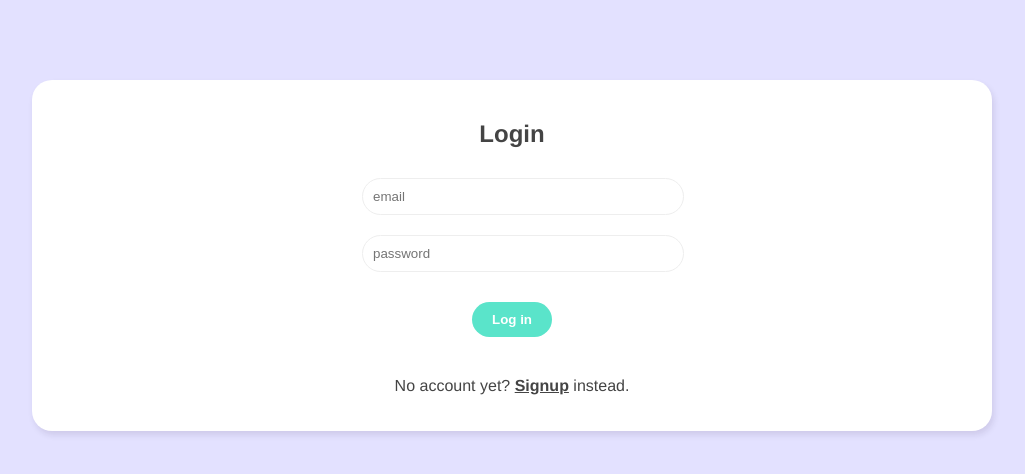
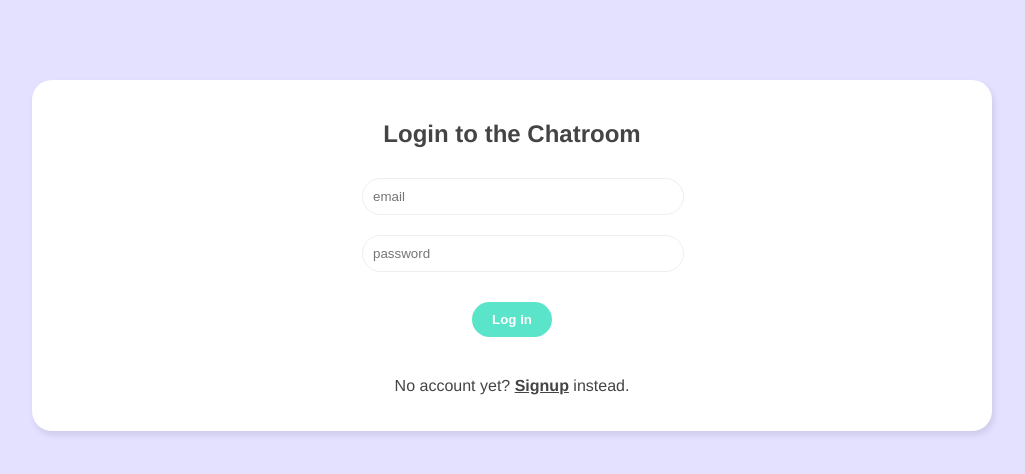
Before and after one commit to elvan/live-chat-app-vue-firebase, a Vue app: page / in a window 1280 px wide. Shown: the top 474 px of the page, without its empty margins (128-1153 px from the left). Built offline with nearby package versions, Linux system fonts and the light colour scheme; no server answers.

Commit message:
update titles on the welcome page

```diff
--- a/src/views/Welcome.vue
+++ b/src/views/Welcome.vue
@@ -1,14 +1,14 @@
 <template>
   <div class="welcome container">
     <div v-if="showLogin">
-      <h2>Login</h2>
+      <h2>Login to the Chatroom</h2>
       <LoginForm @login="enterChat" />
       <p>
         No account yet? <span @click="showLogin = false">Signup</span> instead.
       </p>
     </div>
     <div v-else>
-      <h2>Sign up</h2>
+      <h2>Sign up for an Account</h2>
       <SignupForm @signup="enterChat" />
       <p>
         Already registered?
```
